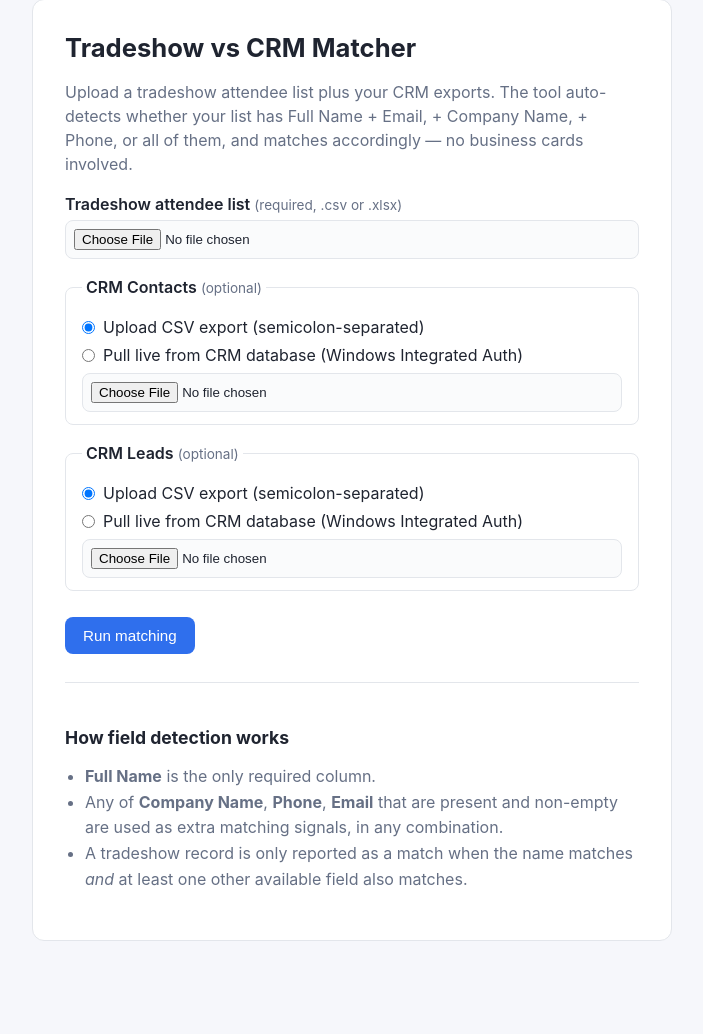
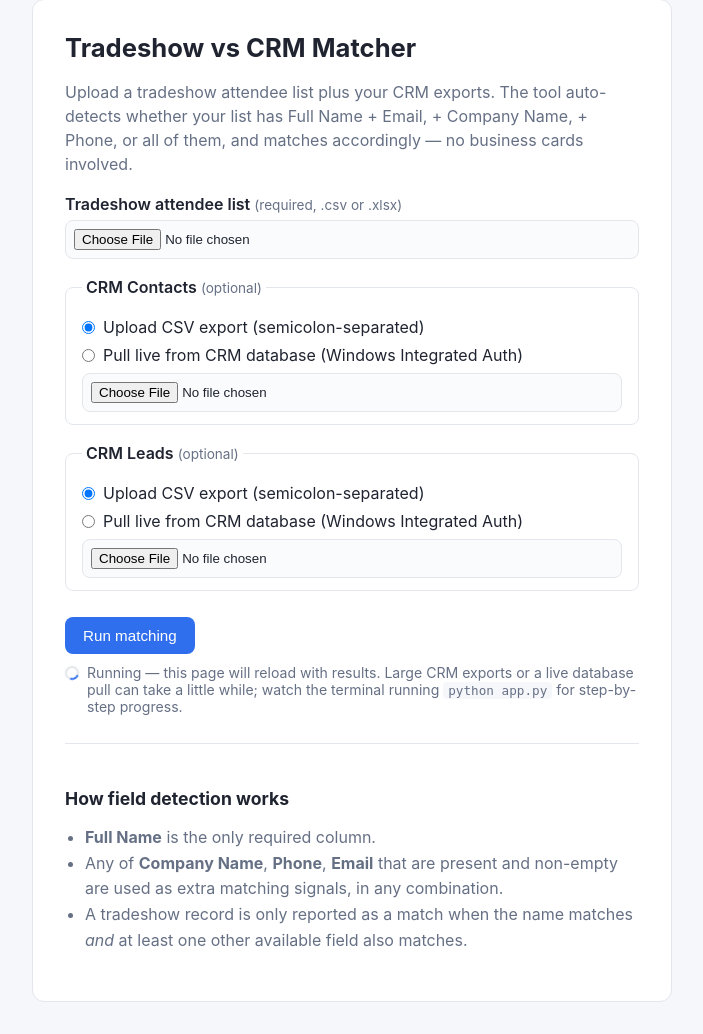
Before and after one commit to barrasekaterina/barrasekaterina, a Flask app: page / in a window 1280 px wide. Shown: the part 33-1067 px from the top of the page, without its empty margins (288-991 px from the left). Before the commit the page ends 974 px from the top, so only its background shows below. Run offline with Flask 3, Linux system fonts and the light colour scheme.

Commit message:
Fix Int64 crash on real DB data, add progress feedback to both UIs
matcher/loaders.py: _col() called df[name].fillna("").astype(str), which
raises "Invalid value '' for dtype Int64" on nullable-integer columns
(e.g. iBitrix_Contact_NMLS, which pandas' read_sql returns as Int64) -
inserting a string into an integer-typed array isn't valid. Found via a
real live-DB run once the auth fix let the query actually return rows.
Switched to per-element conversion via astype(object).apply(...), which
also avoids .apply() silently upcasting Int64-with-NA to float64 (which
would have turned 1111 into "1111.0").

Also added visible progress feedback per user request: the extension now
shows a live step-by-step status line (reading files, fetching CRM data,
matching, enriching) with a spinner, yielding to the UI thread before each
synchronous matching pass so large lists don't look frozen. The Flask
page can't show live steps mid-request (plain form POST), so it instead
disables the button immediately on submit and points at the terminal,
which now prints the same step-by-step progress server-side.

```diff
--- a/tools/tradeshow-matcher-extension/app.html
+++ b/tools/tradeshow-matcher-extension/app.html
@@ -70,6 +70,7 @@
       </div>
 
       <button type="submit" id="run-btn">Run matching</button>
+      <p id="progress" class="progress" hidden></p>
     </form>
 
     <section class="hint">
--- a/tools/tradeshow-matcher/app.py
+++ b/tools/tradeshow-matcher/app.py
@@ -62,7 +62,9 @@ def run():
     try:
         if request.form.get("crm_contacts_source") == "live":
             server = request.form.get("db_server") or None
+            print(f"[matcher] Fetching CRM Contacts live from {server or 'default server'}...", flush=True)
             raw = db.fetch_contacts(server=server)
+            print(f"[matcher] Got {len(raw)} contact rows, standardizing...", flush=True)
             crm_contacts_df = loaders.standardize_db_contacts(raw)
         else:
             uploaded = request.files.get("crm_contacts_file")
@@ -71,15 +73,19 @@ def run():
 
         if request.form.get("crm_leads_source") == "live":
             server = request.form.get("db_server") or None
+            print(f"[matcher] Fetching CRM Leads live from {server or 'default server'}...", flush=True)
             raw = db.fetch_leads(server=server)
+            print(f"[matcher] Got {len(raw)} lead rows, standardizing...", flush=True)
             crm_leads_df = loaders.standardize_db_leads(raw)
         else:
             uploaded = request.files.get("crm_leads_file")
             if uploaded and uploaded.filename:
                 crm_leads_file = io.BytesIO(uploaded.read())
     except Exception as exc:  # noqa: BLE001 - surface any DB/driver error to the user
+        print(f"[matcher] CRM database pull failed: {exc}", flush=True)
         return render_template("index.html", error=f"CRM database pull failed: {exc}")
 
+    print("[matcher] Running the match against the tradeshow file...", flush=True)
     try:
         result = run_pipeline(
             tradeshow_file=io.BytesIO(tradeshow.read()),
@@ -90,11 +96,19 @@ def run():
             crm_leads_df=crm_leads_df,
         )
     except ValueError as exc:
+        print(f"[matcher] Failed: {exc}", flush=True)
         return render_template("index.html", error=str(exc))
 
+    print(
+        f"[matcher] Done: {result.summary['total_attendees']} attendees, "
+        f"{result.summary['matched_contacts']} matched contacts, "
+        f"{result.summary['matched_leads']} matched leads. Writing Excel...",
+        flush=True,
+    )
     token = uuid.uuid4().hex
     out_path = os.path.join(RESULTS_DIR, f"{token}.xlsx")
     write_excel(result.table, out_path)
+    print(f"[matcher] Ready: {out_path}", flush=True)
 
     preview_cols = list(result.table.columns[:10])
     preview_rows = result.table[preview_cols].head(200).fillna("").astype(str).values.tolist()
@@ -115,10 +129,14 @@ def api_contacts():
         return "", 204
 
     payload = request.get_json(silent=True) or {}
+    server = payload.get("server") or None
+    print(f"[matcher] (extension) Fetching CRM Contacts live from {server or 'default server'}...", flush=True)
     try:
-        raw = db.fetch_contacts(server=payload.get("server") or None)
+        raw = db.fetch_contacts(server=server)
+        print(f"[matcher] (extension) Got {len(raw)} contact rows.", flush=True)
         standardized = loaders.standardize_db_contacts(raw)
     except Exception as exc:  # noqa: BLE001 - surface driver/connection errors to the caller
+        print(f"[matcher] (extension) Contacts fetch failed: {exc}", flush=True)
         return jsonify(error=str(exc)), 500
     return jsonify(rows=standardized.fillna("").to_dict(orient="records"))
 
@@ -129,10 +147,14 @@ def api_leads():
         return "", 204
 
     payload = request.get_json(silent=True) or {}
+    server = payload.get("server") or None
+    print(f"[matcher] (extension) Fetching CRM Leads live from {server or 'default server'}...", flush=True)
     try:
-        raw = db.fetch_leads(server=payload.get("server") or None)
+        raw = db.fetch_leads(server=server)
+        print(f"[matcher] (extension) Got {len(raw)} lead rows.", flush=True)
         standardized = loaders.standardize_db_leads(raw)
     except Exception as exc:  # noqa: BLE001 - surface driver/connection errors to the caller
+        print(f"[matcher] (extension) Leads fetch failed: {exc}", flush=True)
         return jsonify(error=str(exc)), 500
     return jsonify(rows=standardized.fillna("").to_dict(orient="records"))
 
--- a/tools/tradeshow-matcher/matcher/loaders.py
+++ b/tools/tradeshow-matcher/matcher/loaders.py
@@ -202,9 +202,18 @@ def load_crm_leads(file_obj) -> pd.DataFrame:
 
 
 def _col(df: pd.DataFrame, name: str) -> pd.Series:
-    """Fetch a column as a string Series, or an all-empty Series if absent."""
+    """Fetch a column as a string Series, or an all-empty Series if absent.
+
+    Converts element-by-element rather than df[name].fillna("").astype(str):
+    fillna("") raises "Invalid value '' for dtype Int64" on nullable-integer
+    columns (e.g. iBitrix_Contact_NMLS, which pandas' read_sql returns as
+    Int64) because you can't insert a string into an integer-typed array.
+    astype(object) first avoids .apply() silently upcasting a nullable
+    Int64 column with missing values to float64 (which would turn 1111
+    into "1111.0").
+    """
     if name in df.columns:
-        return df[name].fillna("").astype(str)
+        return df[name].astype(object).apply(lambda x: "" if pd.isna(x) else str(x))
     return pd.Series([""] * len(df), index=df.index)
 
 
--- a/tools/tradeshow-matcher/static/style.css
+++ b/tools/tradeshow-matcher/static/style.css
@@ -103,6 +103,39 @@ label.radio input { width: auto; margin: 0; }
   font-size: 0.85rem;
 }
 
+button:disabled { opacity: 0.6; cursor: default; }
+
+.progress {
+  margin-top: 10px;
+  color: var(--muted);
+  font-size: 0.88rem;
+  display: flex;
+  align-items: flex-start;
+  gap: 8px;
+}
+
+.progress .spinner {
+  width: 14px;
+  height: 14px;
+  margin-top: 2px;
+  border: 2px solid var(--border);
+  border-top-color: var(--accent);
+  border-radius: 50%;
+  animation: spin 0.7s linear infinite;
+  flex-shrink: 0;
+}
+
+@keyframes spin {
+  to { transform: rotate(360deg); }
+}
+
+.progress code {
+  background: var(--bg);
+  border-radius: 4px;
+  padding: 1px 5px;
+  font-size: 0.9em;
+}
+
 .hint {
   margin-top: 28px;
   padding-top: 16px;
--- a/tools/tradeshow-matcher/templates/index.html
+++ b/tools/tradeshow-matcher/templates/index.html
@@ -19,7 +19,7 @@
       <div class="error">{{ error }}</div>
     {% endif %}
 
-    <form action="{{ url_for('run') }}" method="post" enctype="multipart/form-data">
+    <form id="match-form" action="{{ url_for('run') }}" method="post" enctype="multipart/form-data">
       <label>
         <span>Tradeshow attendee list <em>(required, .csv or .xlsx)</em></span>
         <input type="file" name="tradeshow_file" accept=".csv,.xlsx,.xls" required>
@@ -71,7 +71,14 @@
         </p>
       </div>
 
-      <button type="submit">Run matching</button>
+      <button type="submit" id="run-btn">Run matching</button>
+      <p id="progress" class="progress" hidden>
+        <span class="spinner"></span>
+        <span>Running &mdash; this page will reload with results. Large CRM
+          exports or a live database pull can take a little while; watch the
+          terminal running <code>python app.py</code> for step-by-step
+          progress.</span>
+      </p>
     </form>
 
     <section class="hint">
@@ -87,5 +94,14 @@
       </ul>
     </section>
   </main>
+
+  <script>
+    document.getElementById("match-form").addEventListener("submit", function () {
+      var btn = document.getElementById("run-btn");
+      btn.disabled = true;
+      btn.textContent = "Running...";
+      document.getElementById("progress").hidden = false;
+    });
+  </script>
 </body>
 </html>
```
Also changed, not shown: tools/tradeshow-matcher-extension/app.css (+23 -0 lines), tools/tradeshow-matcher-extension/app.js (+14 -0 lines), tools/tradeshow-matcher-extension/js/pipeline.js (+37 -5 lines).
